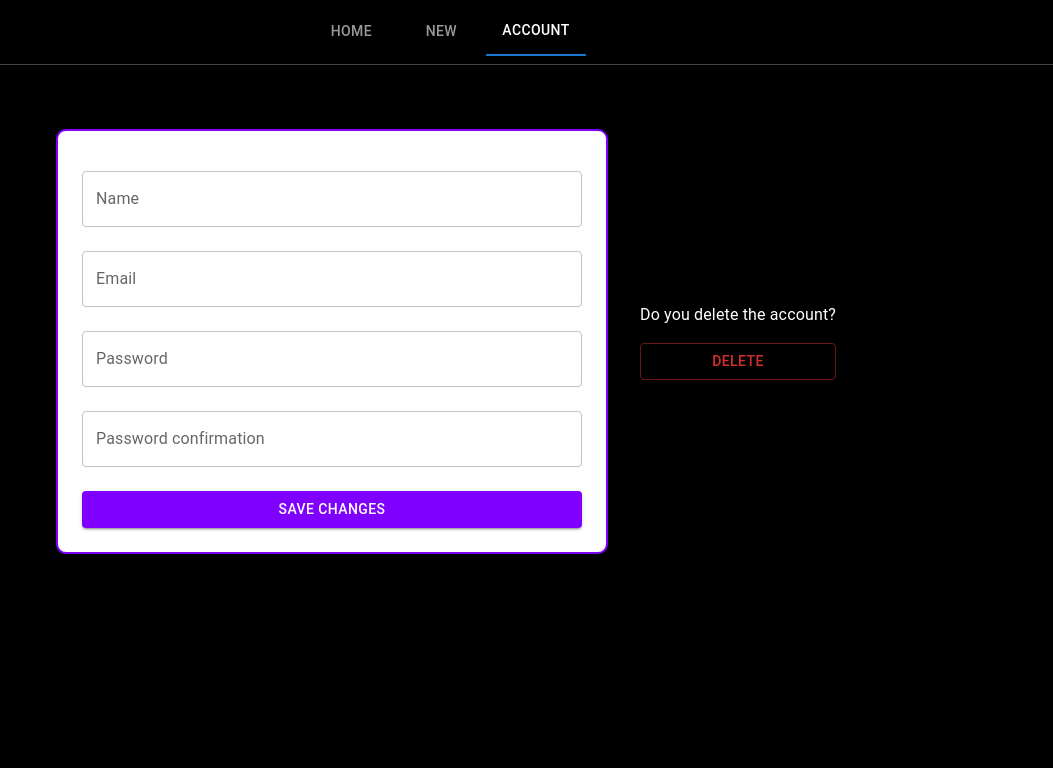
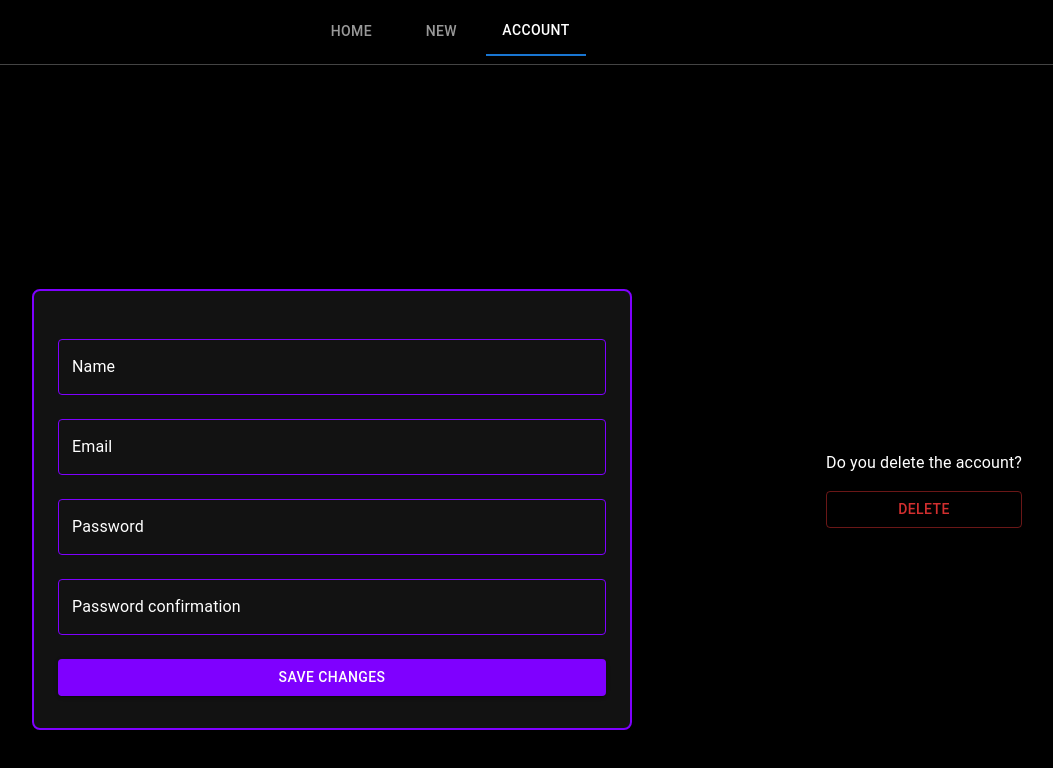
Before and after one commit to shin-903/GPT-CodeCure_React, a React (Create React App) app: page /user/edit in a window 1280 px wide. Shown: the top 768 px of the page, without its empty margins (194-1247 px from the left). Built offline with nearby package versions, Linux system fonts and the light colour scheme.

Commit message:
improve pages

```diff
--- a/src/api/user.js
+++ b/src/api/user.js
@@ -2,7 +2,7 @@ import axios from 'axios';
 
 // Axiosインスタンスを作成し、ベースURLを設定
 const apiClient = axios.create({
-  baseURL: 'http://localhost:3004', // APIのベースURL
+  baseURL: 'http://localhost:3005', // APIのベースURL
   headers: {
     'Content-Type': 'application/json'
   }
--- a/src/pages/Home.jsx
+++ b/src/pages/Home.jsx
@@ -16,19 +16,21 @@ const Home = () => {
 
   return (
     <Box sx={{ bgcolor: '#000', minHeight: '100vh', color: '#fff' }}>
-      {/* AppBar with Tabs */}
+      {/* AppBar with Tabs  login状況によって変更　*/}
       <AppBar position="static" sx={{ bgcolor: '#000', borderBottom: '1px solid #444' }}>
-        <Toolbar>
-          <Tabs value={0} textColor="inherit" indicatorColor="primary" sx={{ flexGrow: 1 }}>
-            <Tab label="Home" sx={{ color: '#fff' }} />
-            <Tab label="New" sx={{ color: '#fff' }} />
-            <Tab label="Account" sx={{ color: '#fff' }} />
-          </Tabs>
-          <Typography sx={{ ml: 'auto', color: '#fff' }}>Log out</Typography>
+        <Toolbar sx={{ display: 'flex', justifyContent: 'center' }}>
+          <Box sx={{ width: '100%', display: 'flex', justifyContent: 'center' }}>
+            <Tabs value={0} textColor="inherit" indicatorColor="primary">
+              <Tab label="Home" sx={{ color: '#fff' }} />
+              <Tab label="New" sx={{ color: '#fff' }} />
+              <Tab label="Account" sx={{ color: '#fff' }} />
+            </Tabs>
+          </Box>
+          {/* <Typography sx={{ ml: 'auto', color: '#fff' }}>Log out</Typography> */}
         </Toolbar>
       </AppBar>
 
-      {/* Search Bar */}
+      {/* Search Bar 　未完成　*/}
       <Box sx={{ display: 'flex', justifyContent: 'flex-end', p: 2 }}>
         <Box sx={{ display: 'flex', alignItems: 'center', bgcolor: '#333', borderRadius: '4px', padding: '0 8px' }}>
           <InputBase placeholder="Search tag" sx={{ color: '#fff', pl: 1 }} />
@@ -43,13 +45,13 @@ const Home = () => {
         <Grid container spacing={3}>
           {posts.map((post, index) => (
             <Grid item xs={12} sm={6} md={4} key={index}>
-              <Card sx={{ display: 'flex', alignItems: 'center', bgcolor: '#F5EBF7', p: 2 }}>
-                <Avatar sx={{ bgcolor: '#7F00FF', mr: 2 }}>A</Avatar>
+              <Card sx={{ display: 'flex', alignItems: 'center', bgcolor: '#1c1c1c', p: 2 }}> {/* カードの色を変更 */}
+                {/* <Avatar sx={{ bgcolor: '#7F00FF', mr: 2 }}>A</Avatar> 　アバター表示　*/}
                 <CardContent>
-                  <Typography variant="h6" component="div">
+                  <Typography variant="h6" component="div" sx={{ color: '#fff' }}> {/* 投稿内容の文字色を変更 */}
                     {post.title}
                   </Typography>
-                  <Typography variant="body2" color="text.secondary">
+                  <Typography variant="body2" color="#aaa"> {/* 投稿日時の文字色を変更 */}
                     {post.date}
                   </Typography>
                 </CardContent>
--- a/src/pages/SignIn.jsx
+++ b/src/pages/SignIn.jsx
@@ -11,15 +11,16 @@ function SignIn() {
   } = useForm();
 
   // フォームが送信されたときの処理
+  //　未完成
   const onSubmit = (data) => {
     console.log(data);
   };
 
   return (
-    <Box sx={{ bgcolor: '#000', minHeight: '100vh', display: 'flex', flexDirection: 'column', justifyContent: 'center', alignItems: 'center' }}>
+    <Box sx={{ bgcolor: '#000', minHeight: '100vh', display: 'flex', flexDirection: 'column'}}>
 
-      {/* Navigation bar */}
-      <AppBar position="static" sx={{ bgcolor: '#000', borderBottom: '1px solid #444', width: '100%' }}>
+      {/* Navigation bar 　上部のマージンを縮小　*/}
+      <AppBar position="static" sx={{ bgcolor: '#000', borderBottom: '1px solid #444', width: '100%', marginTop: 0 }}>
         <Toolbar sx={{ justifyContent: 'center' }}>
           <Tabs value={1} textColor="inherit" indicatorColor="primary">
             <Tab label="Home" sx={{ color: '#fff' }} />
@@ -30,7 +31,7 @@ function SignIn() {
       </AppBar>
 
       {/* Form Container */}
-      <Container component="main" maxWidth="sm" sx={{ bgcolor: '#121212', padding: '2rem', borderRadius: '8px', border: '2px solid #7F00FF', mt: 4 }}>
+      <Container component="main" maxWidth="sm" sx={{ bgcolor: '#121212', padding: '2rem', borderRadius: '8px', border: '2px solid #7F00FF', mt: 30 }}>
         <Typography component="h1" variant="h5" sx={{ color: '#fff', textAlign: 'center', mb: 2 }}>
           Sign In
         </Typography>
@@ -84,15 +85,17 @@ function SignIn() {
         </form>
       </Container>
 
-      {/* Sign Up Link */}
+      {/* Sign Up Link 　未完成　*/}
       <Box sx={{ mt: 2, textAlign: 'center' }}>
         <Typography variant="body2" sx={{ color: '#fff' }}>
           Don't have an account?{' '}
-          <Link href="#" variant="body2" sx={{ color: '#7F00FF' }}>
+          <Link href="/signup" variant="body2" sx={{ color: '#7F00FF' }}>
             Sign Up
           </Link>
         </Typography>
       </Box>
+
+
     </Box>
   );
 }
--- a/src/pages/SignUp.jsx
+++ b/src/pages/SignUp.jsx
@@ -21,11 +21,11 @@ function SignUp() {
     navigate('/signin');
 
   };
+  // , justifyContent: 'center', alignItems: 'center'
+  return (
+    <Box sx={{ bgcolor: '#000', minHeight: '100vh', display: 'flex', flexDirection: 'column'}}>
 
-  return (
-    <Box sx={{ bgcolor: '#000', minHeight: '100vh', display: 'flex', flexDirection: 'column', justifyContent: 'center', alignItems: 'center' }}>
-
-      {/* Navigation bar */}
+      {/* Navigation bar 上部のマージンを縮小*/}
       <AppBar position="static" sx={{ bgcolor: '#000', borderBottom: '1px solid #444', width: '100%' }}>
         <Toolbar sx={{ justifyContent: 'center' }}>
           <Tabs value={2} textColor="inherit" indicatorColor="primary">
@@ -37,7 +37,7 @@ function SignUp() {
       </AppBar>
 
       {/* Form Container */}
-      <Container component="main" maxWidth="sm" sx={{ bgcolor: '#121212', padding: '2rem', borderRadius: '8px', border: '2px solid #7F00FF', mt: 4 }}>
+      <Container component="main" maxWidth="sm" sx={{ bgcolor: '#121212', padding: '2rem', borderRadius: '8px', border: '2px solid #7F00FF', mt: 20 }}>
         <Typography component="h1" variant="h5" sx={{ color: '#fff', textAlign: 'center', mb: 2 }}>
           Sign Up
         </Typography>
@@ -123,11 +123,11 @@ function SignUp() {
         </form>
       </Container>
 
-      {/* Sign In Link */}
+      {/* Sign In Link  未完成　*/}
       <Box sx={{ mt: 2, textAlign: 'center' }}>
         <Typography variant="body2" sx={{ color: '#fff' }}>
           Have an account?{' '}
-          <Link href="#" variant="body2" sx={{ color: '#7F00FF' }}>
+          <Link href="/signin" variant="body2" sx={{ color: '#7F00FF' }}>
             Sign In
           </Link>
         </Typography>
--- a/src/pages/UserPage.jsx
+++ b/src/pages/UserPage.jsx
@@ -30,7 +30,7 @@ function UserPage() {
       </AppBar>
 
       <Container sx={{ display: 'flex', mt: 4 }}>
-        {/* 左側のサイドバー */}
+        {/* 左側のサイドバー 　LoginUser表示　未完成*/}
         <Box sx={{ width: '250px', bgcolor: '#1c1c1c', borderRadius: '8px', p: 3 }}>
           <Typography variant="h6" sx={{ color: '#fff', mb: 1 }}>
             John Doue
@@ -41,7 +41,7 @@ function UserPage() {
 
           <Divider sx={{ bgcolor: '#444' }} />
 
-          <List>
+          <List> {/* Settingリンク　logout機能　未完成 */}
             <ListItem button>
               <ListItemIcon>
                 <SettingsIcon sx={{ color: '#fff' }} />
@@ -61,13 +61,13 @@ function UserPage() {
         <Grid container spacing={3} sx={{ ml: 4 }}>
           {posts.map((post, index) => (
             <Grid item xs={12} sm={6} md={4} key={index}>
-              <Card sx={{ display: 'flex', alignItems: 'center', bgcolor: '#F5EBF7', p: 2 }}>
-                <Avatar sx={{ bgcolor: '#7F00FF', mr: 2 }}>A</Avatar>
+              <Card sx={{ display: 'flex', alignItems: 'center', bgcolor: '#1c1c1c', p: 2 }}> {/* カードの色を変更 */}
+                {/* <Avatar sx={{ bgcolor: '#7F00FF', mr: 2 }}>A</Avatar> 　アバター表示　*/}
                 <CardContent>
-                  <Typography variant="h6" component="div">
+                  <Typography variant="h6" component="div" sx={{ color: '#fff' }}> {/* 投稿内容の文字色を変更 */}
                     {post.title}
                   </Typography>
-                  <Typography variant="body2" color="text.secondary">
+                  <Typography variant="body2" color="#aaa"> {/* 投稿日時の文字色を変更 */}
                     {post.date}
                   </Typography>
                 </CardContent>
--- a/src/pages/UserSettingsPage.jsx
+++ b/src/pages/UserSettingsPage.jsx
@@ -6,12 +6,12 @@ function UserSettingsPage() {
   // react-hook-form の設定
   const { register, handleSubmit, watch, formState: { errors } } = useForm();
 
-  // フォームの送信処理
+  // フォームの送信処理　未完成
   const onSubmit = (data) => {
     console.log('Form submitted:', data);
   };
 
-  // アカウント削除処理
+  // アカウント削除処理  未完成
   const handleDelete = () => {
     console.log('Account deletion triggered');
   };
@@ -31,7 +31,9 @@ function UserSettingsPage() {
 
       <Container sx={{ mt: 8, display: 'flex', justifyContent: 'center' }}>
         {/* 左側のユーザー編集フォーム */}
-        <Card sx={{ width: '500px', p: 3, border: '2px solid #7F00FF', borderRadius: '10px' }}>
+        <Container component="main" maxWidth="sm" sx={{ bgcolor: '#121212', padding: '2rem', borderRadius: '8px', border: '2px solid #7F00FF', mt: 20 }}>
+
+        {/* <Card sx={{ width: '500px', p: 3, border: '2px solid #7F00FF', borderRadius: '10px' }}> */}
           <form onSubmit={handleSubmit(onSubmit)}>
             <TextField
               fullWidth
@@ -41,6 +43,9 @@ function UserSettingsPage() {
               {...register('name', { required: 'Name is required' })}
               error={!!errors.name}
               helperText={errors.name?.message}
+              InputLabelProps={{ style: { color: '#fff' } }}
+              InputProps={{ style: { color: '#fff' } }}
+              sx={{ input: { color: '#fff' }, '& fieldset': { borderColor: '#7F00FF' }, '&:hover fieldset': { borderColor: '#7F00FF' } }}
             />
             <TextField
               fullWidth
@@ -50,6 +55,9 @@ function UserSettingsPage() {
               {...register('email', { required: 'Email is required', pattern: { value: /^\S+@\S+$/i, message: 'Invalid email address' } })}
               error={!!errors.email}
               helperText={errors.email?.message}
+              InputLabelProps={{ style: { color: '#fff' } }}
+              InputProps={{ style: { color: '#fff' } }}
+              sx={{ input: { color: '#fff' }, '& fieldset': { borderColor: '#7F00FF' }, '&:hover fieldset': { borderColor: '#7F00FF' } }}
             />
             <TextField
               fullWidth
@@ -60,6 +68,9 @@ function UserSettingsPage() {
               {...register('password', { required: 'Password is required', minLength: { value: 6, message: 'Password must be at least 6 characters long' } })}
               error={!!errors.password}
               helperText={errors.password?.message}
+              InputLabelProps={{ style: { color: '#fff' } }}
+              InputProps={{ style: { color: '#fff' } }}
+              sx={{ input: { color: '#fff' }, '& fieldset': { borderColor: '#7F00FF' }, '&:hover fieldset': { borderColor: '#7F00FF' } }}
             />
             <TextField
               fullWidth
@@ -70,15 +81,19 @@ function UserSettingsPage() {
               {...register('passwordConfirmation', { required: 'Please confirm your password', validate: value => value === watch('password') || 'Passwords do not match' })}
               error={!!errors.passwordConfirmation}
               helperText={errors.passwordConfirmation?.message}
+              InputLabelProps={{ style: { color: '#fff' } }}
+              InputProps={{ style: { color: '#fff' } }}
+              sx={{ input: { color: '#fff' }, '& fieldset': { borderColor: '#7F00FF' }, '&:hover fieldset': { borderColor: '#7F00FF' } }}
             />
             <Button type="submit" fullWidth variant="contained" sx={{ mt: 2, bgcolor: '#7F00FF', color: '#fff' }}>
               SAVE CHANGES
             </Button>
           </form>
-        </Card>
+        {/* </Card> */}
+        </Container>
 
         {/* 右側のアカウント削除ボタン */}
-        <Box sx={{ display: 'flex', flexDirection: 'column', justifyContent: 'center', ml: 4 }}>
+        <Box sx={{ display: 'flex', flexDirection: 'column', justifyContent: 'center', ml: 4, mt: 15 }}>
           <Typography variant="body1" sx={{ color: '#fff', mb: 2 }}>
             Do you delete the account?
           </Typography>
```
Also changed, not shown: src/App.js (line endings or trailing spaces).
